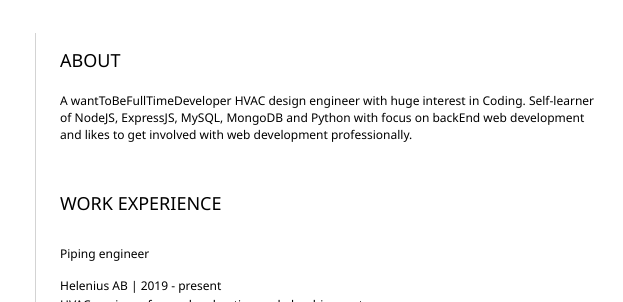
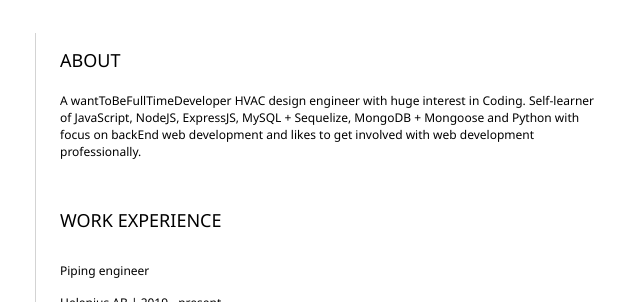
Before and after one commit to PooyaJln/CV, a plain HTML site: page index.html in a window 1280 px wide. Shown: the part 161-463 px from the top of the page, 508-1131 px from the left. Drawn offline with Linux system fonts and the light colour scheme.

Commit message:
added skills

```diff
--- a/index.html
+++ b/index.html
@@ -64,7 +64,7 @@
 					<h2>ABOUT</h2>
 					<!-- about you -->
 					<p>A wantToBeFullTimeDeveloper HVAC design engineer with huge interest in Coding.
-                        Self-learner of NodeJS, ExpressJS, MySQL, MongoDB and Python with focus on backEnd web development
+                        Self-learner of JavaScript, NodeJS, ExpressJS, MySQL + Sequelize, MongoDB + Mongoose and Python with focus on backEnd web development
                         and likes to get involved with web development professionally.</p>
 				</section>
 				<section>
```
